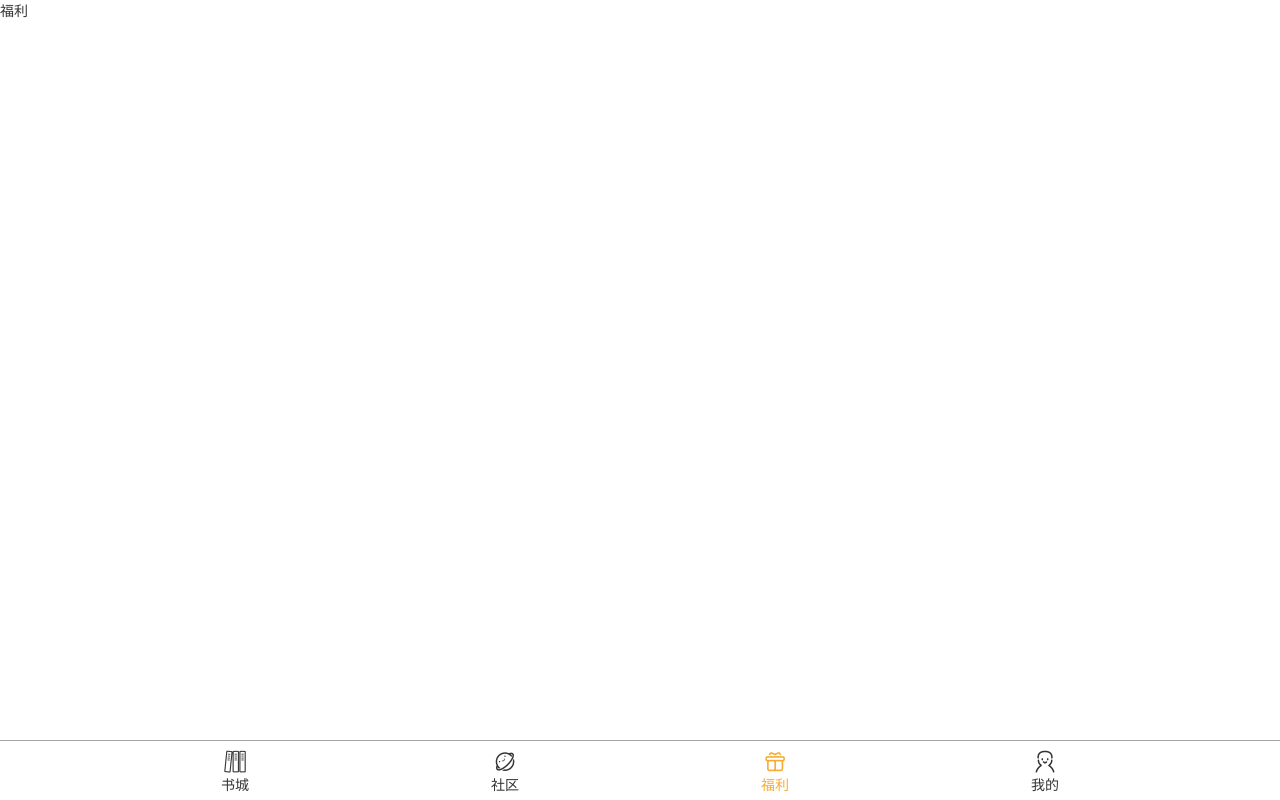
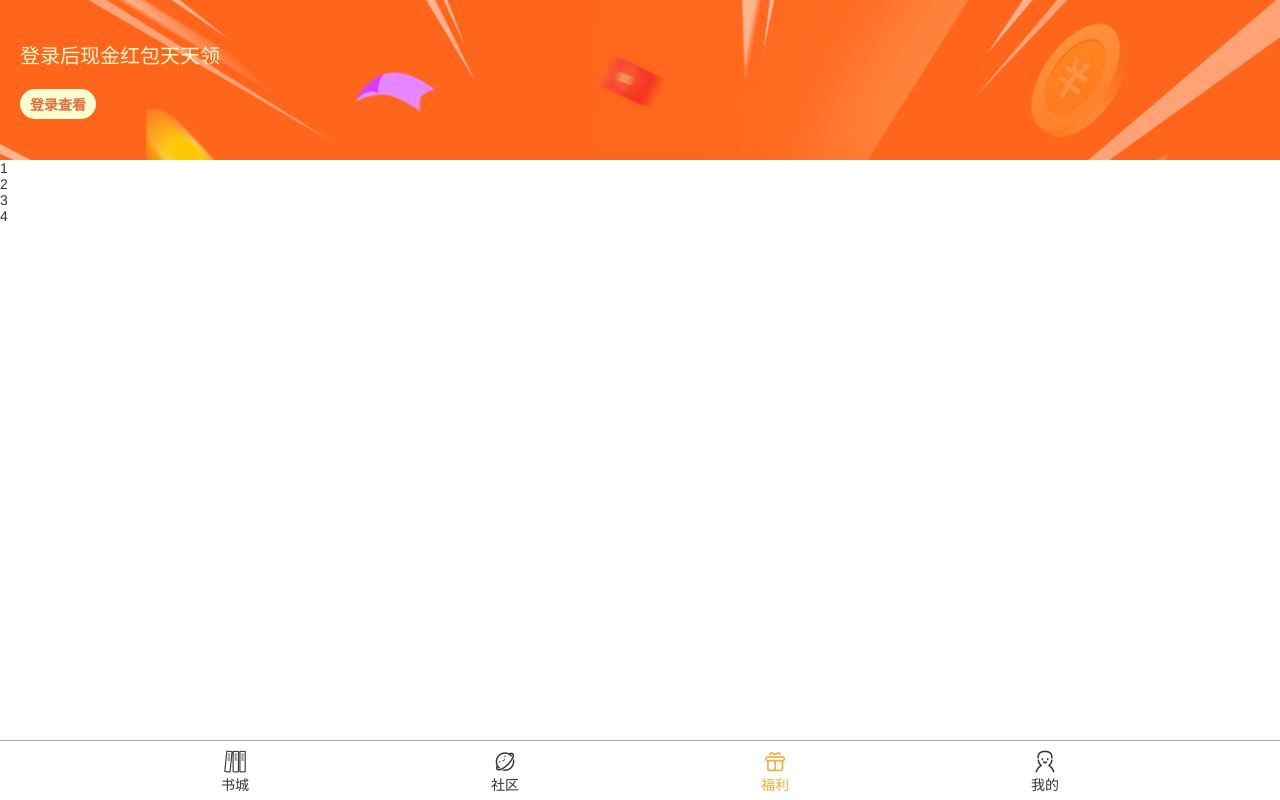
Before and after one commit to JacksonYaooo/vue3-project-readApp, a Vue app: page /#/welfare in a window 1280 px wide. Built offline with nearby package versions, Linux system fonts and the light colour scheme.

Commit message:
feat: 福利页布局结构及登录页跳转完善

```diff
--- a/src/assets/css/index.css
+++ b/src/assets/css/index.css
@@ -496,7 +496,7 @@
 }
 .login-list h2 {
   font-size: 24px;
-  top: 20px;
+  margin-top: 20px;
   letter-spacing: 2px;
 }
 .login-list p {
@@ -524,7 +524,7 @@
 .agreement [type="checkbox"] {
   margin-right: 5px;
 }
-.login-list>button{
+.login-list > button {
   width: 100%;
   background-color: var(--bgcolor);
   border: 0;
@@ -533,31 +533,55 @@
   font-weight: 600;
   font-size: 16px;
 }
-.login-title{
+.login-title {
   display: flex;
   justify-content: space-between;
   margin-top: 20px;
   font-size: 12px;
 }
 
-.login-way{
+.login-way {
   text-align: center;
   height: 100px;
 }
-.login-way p{
+.login-way p {
   font-size: 12px;
   color: #999;
 }
-.login-way ul li{
+.login-way ul li {
   display: inline-block;
   margin: 20px;
 }
-.login-way ul li i{
+.login-way ul li i {
   border: 1px solid #ddd;
   border-radius: 50%;
   padding: 6px;
   font-size: 20px;
 }
-.login-way ul li p{
+.login-way ul li p {
   margin-top: 10px;
 }
+
+/* 福利页 */
+.welfare-hd {
+  background: url(../images/bg.jpg) no-repeat top center;
+  height: 160px;
+  /* 图片等比例缩放，多余部分裁剪掉 */
+  background-size: cover;
+  color: #fcfdd0;
+}
+.welfare-hd h3 {
+  font-size: 20px;
+  font-weight: 500;
+  padding: 40px 0 0 20px;
+}
+/* 登录查看按钮 */
+.welfare-hd button{
+  border: 0;
+  background-color: #fcfdd0;
+  color: #e76c3b;
+  border-radius: 20px;
+  padding: 5px 10px;
+  font-weight: 600;
+  margin: 20px;
+}
--- a/src/views/my/login.vue
+++ b/src/views/my/login.vue
@@ -1,7 +1,7 @@
 <template>
   <div class="login">
     <div class="login-list">
-      <div @click="goBack">X</div>
+      <div @click="goBack">返回</div>
       <h2>欢迎登录</h2>
       <p>发现更多精彩好书</p>
       <input type="text" placeholder="请输入手机号">
@@ -38,7 +38,9 @@ import { useRouter } from 'vue-router';
 // useRouter相当于this.$router
 const router = useRouter();
 function goBack(){
-  router.push('/my')
+  // router.push('/my')
+  // 返回前一个页面
+  window.history.go(-1);
 }
 </script>
 
--- a/src/views/welfare/index.vue
+++ b/src/views/welfare/index.vue
@@ -1,6 +1,17 @@
 <template>
-  <div>
-    福利
+  <div class="welfare">
+    <div class="welfare-hd">
+      <h3>登录后现金红包天天领</h3>
+      <router-link to="/login">
+        <button>登录查看</button>
+      </router-link>
+    </div>
+    <div class="welfare-body">
+      <div class="welfare-body-item1">1</div>
+      <div class="welfare-body-item2">2</div>
+      <div class="welfare-body-item3">3</div>
+      <div class="welfare-body-item4">4</div>
+    </div>
   </div>
 </template>
 
@@ -8,6 +19,6 @@
 
 </script>
 
-<style lang='scss' scoped>
+<style scoped>
 
 </style>
```
